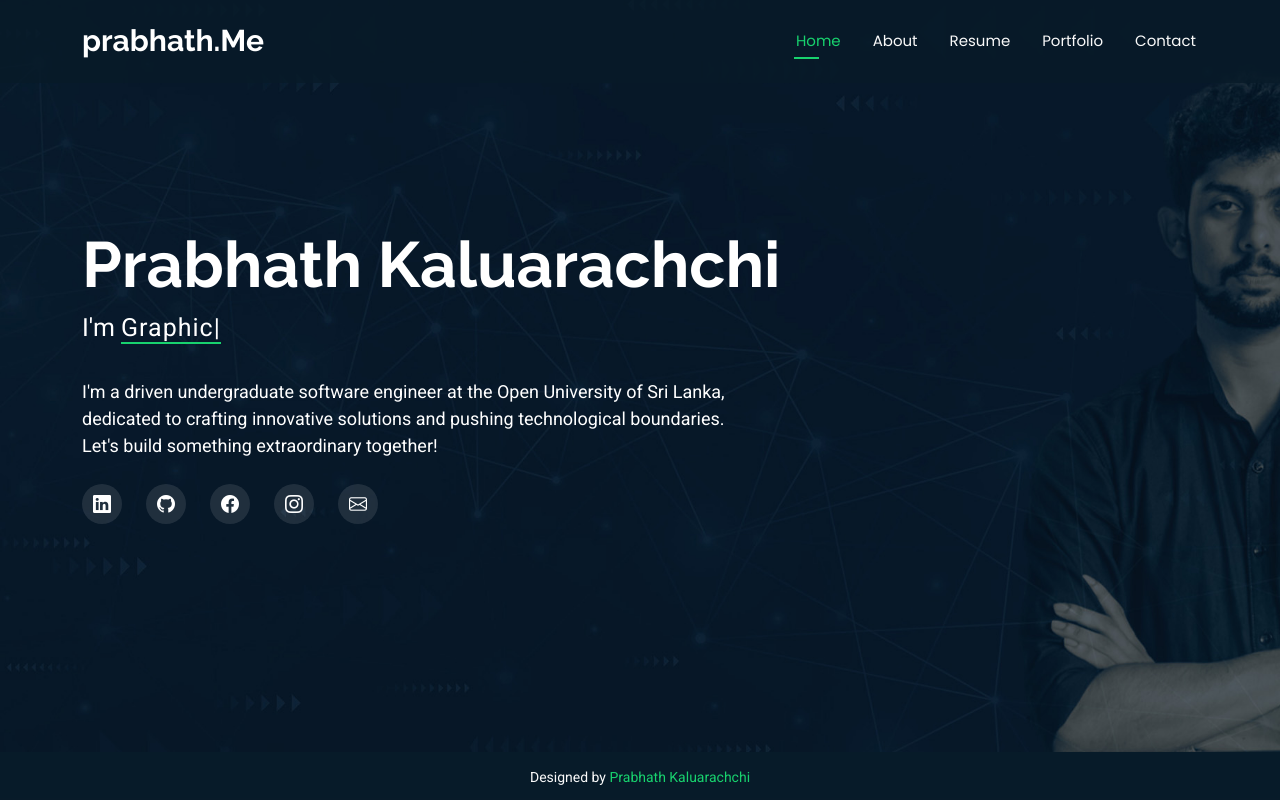
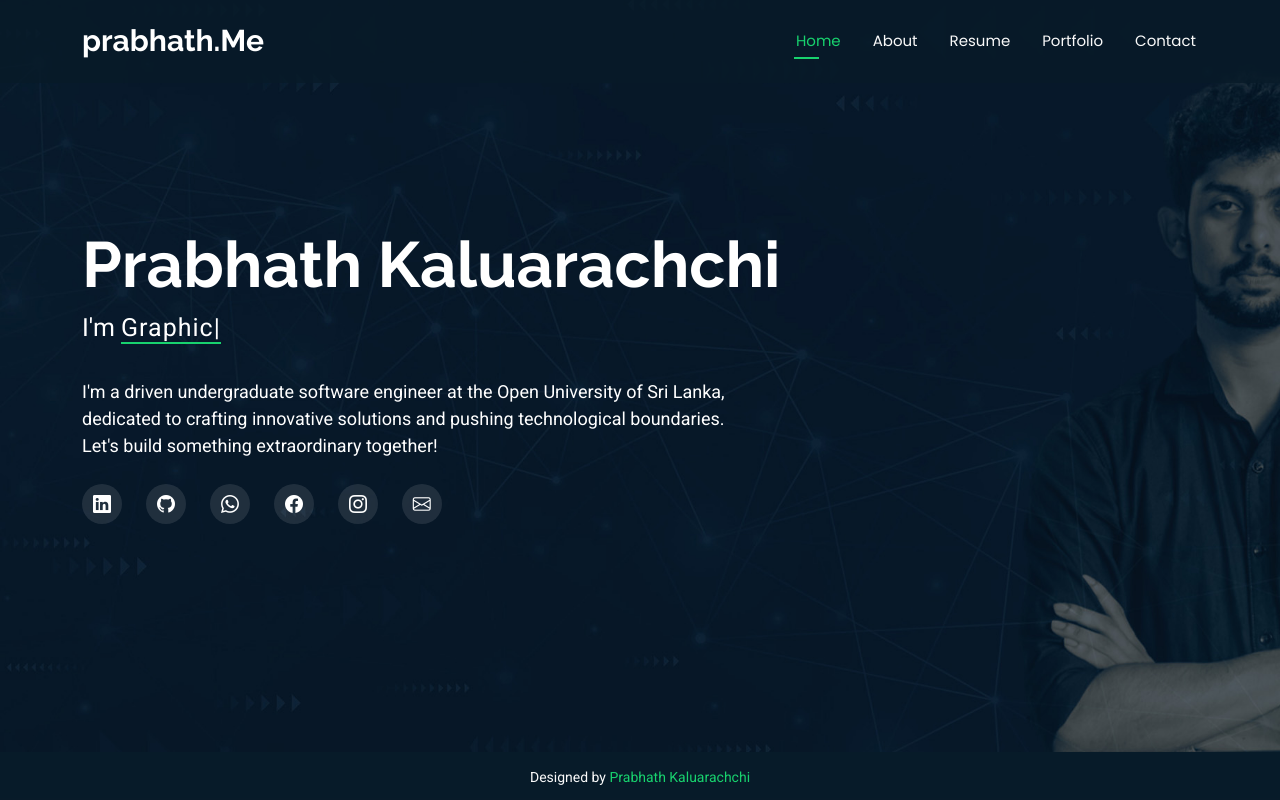
Before and after one commit to prabhathkaluarachchi/prabhath.me, a plain HTML site: page index.html in a window 1280 px wide. Drawn offline with Linux system fonts and the light colour scheme.

Commit message:
whatsappd

```diff
--- a/index.html
+++ b/index.html
@@ -87,6 +87,7 @@
           <div class="social-links">
             <a href="https://www.linkedin.com/in/prabhathkaluarachchi/" target="_blank"><i class="bi bi-linkedin"></i></a>
             <a href="https://github.com/prabhathkaluarachchi" target="_blank"><i class="bi bi-github"></i></a>
+            <a href="https://wa.me/94772347420" target="_blank"><i class="bi bi-whatsapp"></i></a>
             <a href="https://www.facebook.com/prabhathtkaluarachchi/" target="_blank"><i class="bi bi-facebook"></i></a>
             <a href="https://www.instagram.com/prabhathtkaluarachchi/" target="_blank"><i class="bi bi-instagram"></i></a>
             <a href="/contact.html" target="_blank"><i class="bi bi-envelope"></i></a>
```
